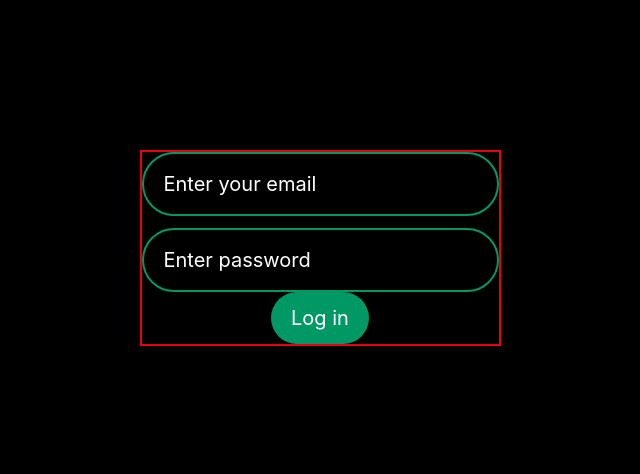
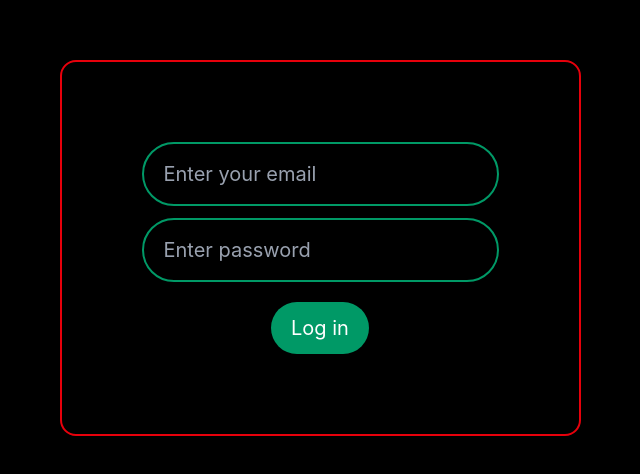
Before and after one commit to ManzarAbbass/Learning_react, a React (Vite) app in the folder 25-Project/: page / in a window 1280 px wide. Shown: the part 152-626 px from the top of the page, without its empty margins (320-960 px from the left). Built offline with nearby package versions, Linux system fonts and the light colour scheme.

Commit message:
login component UI polish

```diff
--- a/25-Project/src/components/Auth/Login.jsx
+++ b/25-Project/src/components/Auth/Login.jsx
@@ -1,13 +1,21 @@
 const Login = () => {
   return (
-    <div className="h-screen w-screen flex items-center justify-center">
-      <div className="border-2 border-red-600">
-        <form className="flex flex-col items-center justify-center">
-          <input  className="border-2 border-emerald-600 bg-transparent py-4 px-5 text-xl outline-none rounded-full placeholder:text-white" type="email" placeholder="Enter your email" />
+    <div className="h-screen w-screen flex items-center justify-center text-white">
+      <div className="border-2 border-red-600 p-20 rounded-2xl">
+        <form
+        onSubmit={()=>{
+
+        }}
+        className="flex flex-col items-center justify-center">
+          <input  className="border-2 border-emerald-600 bg-transparent py-4 px-5 text-xl outline-none rounded-full placeholder:text-gray-400" type="email" placeholder="Enter your email" />
           <input
-          className="border-2 border-emerald-600 bg-transparent py-4 px-5 text-xl outline-none rounded-full placeholder:text-white mt-3"
+          className="border-2 border-emerald-600 bg-transparent py-4 px-5 text-xl outline-none rounded-full placeholder:text-gray-400 mt-3"
           type="password" placeholder="Enter password" />
-          <button className="text-white outline-none border-none bg-emerald-600 text-xl py-3 px-5 rounded-full pla">Log in</button>
+          <button
+          onClick={()=>{
+
+          }}
+          className="text-white outline-none border-none bg-emerald-600 text-xl py-3 px-5 rounded-full mt-5">Log in</button>
         </form>
       </div>
     </div>
```
